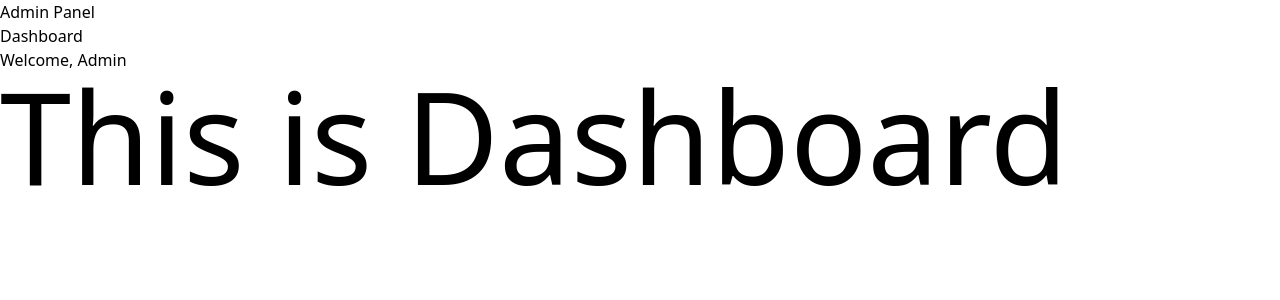
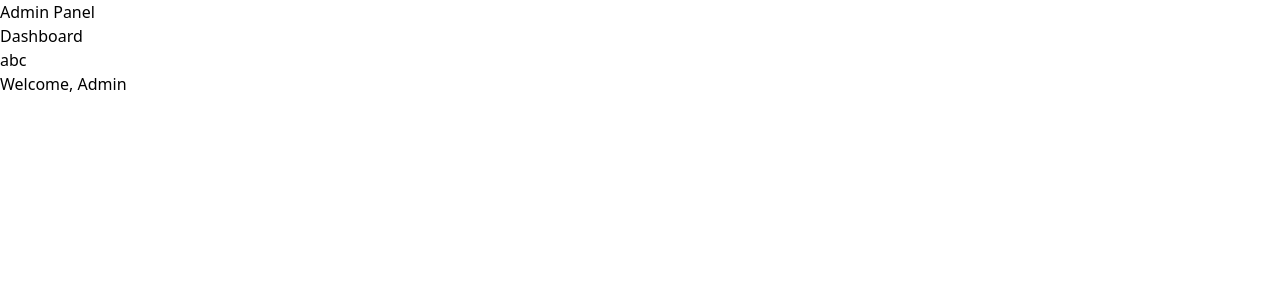
Before and after one commit to NguyenToanThang-kotaru/Chick-Beef, a React (Vite) app in the folder Client/: page /admin in a window 1280 px wide. Shown: the top 300 px of the page. Built offline with nearby package versions, Linux system fonts and the light colour scheme; sample sign-in values are in the browser's storage.

Commit message:
Checkin 1:40 am

```diff
--- a/Client/src/layouts/adminLayout.jsx
+++ b/Client/src/layouts/adminLayout.jsx
@@ -11,7 +11,8 @@ export default function AdminLayout() {
         <h2>Admin Panel</h2>
         <nav>
           <ul>
-            <li><Link to="/admin">Dashboard</Link></li>
+            <li><Link to="/admin/Dashboard">Dashboard</Link></li>
+            <li>abc</li>
           </ul>
         </nav>
       </aside>
--- a/Client/src/pages/admin/Dashboard/Dashboard.jsx
+++ b/Client/src/pages/admin/Dashboard/Dashboard.jsx
@@ -3,7 +3,7 @@ import React from "react";
 
 export default function Dashboard() {
   return (
-    <div>
+    <div className="bg-[#CC3333]">
         <h1 className="text-9xl">This is Dashboard</h1>
     </div>
   );
--- a/Client/src/routes/adminRoutes.jsx
+++ b/Client/src/routes/adminRoutes.jsx
@@ -12,8 +12,8 @@ export default function AdminRoutes() {
     <Routes>
       <Route path="/admin/login" element={<AdminLogin />} />
       <Route element={<RequireAdminAuth />}>
-        <Route element={<AdminLayout />}>
-          <Route path="/admin" element={<Dashboard />} />
+        <Route path="/admin" element={<AdminLayout />}>
+          <Route path="/admin/Dashboard" element={<Dashboard />} />
           {/* <Route path="/admin/users" element={<UserList />} />
           <Route path="/admin/products" element={<ProductList />} /> */}
         </Route>
```
